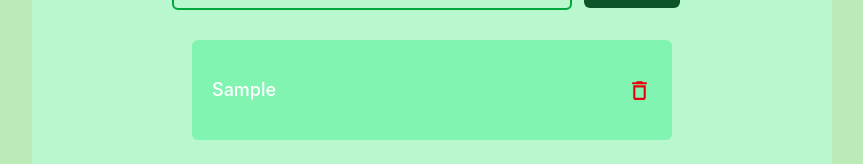
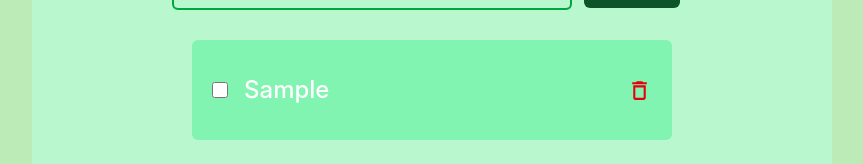
Before and after one commit to asalshojaeee/ToDoList, a React (Vite) app: page / in a window 1280 px wide. Both pictures are taken after typing "Sample" into the empty fields and a click on the button "Add". Shown: the part 248-412 px from the top of the page, without its empty margins (208-1071 px from the left). Built offline with nearby package versions, Linux system fonts and the light colour scheme.

Commit message:
feat(Main):add check feature for inpt check tasks

```diff
--- a/src/pages/Main.jsx
+++ b/src/pages/Main.jsx
@@ -7,6 +7,7 @@ import '../assets/styles/Main.css'
 const Main = () => {
 
     const [inptValue, setInptValue] = useState("");
+    const [check, setCheck] = useState(false);
     const [task, setTask] = useState(() => {
         return JSON.parse(localStorage.getItem("tasks")) || [];
     });
@@ -30,6 +31,11 @@ const Main = () => {
     const handleDelete = (indexToDelete) => {
         setTask(task.filter((_, index) => index !== indexToDelete));
     };
+
+
+    const handleCkeck = () => {
+
+    }
     useEffect(() => {
         localStorage.setItem("tasks", JSON.stringify(task))
 
@@ -41,7 +47,7 @@ const Main = () => {
         <>
 
             <div className="flex justify-center m-5 gap-5 items-center mt-24">
-                <img src={img} alt="" className="w-15 h-15"/>
+                <img src={img} alt="" className="w-15 h-15" />
                 <p className="text-orange-400 font-bold text-xl">ToDoList</p>
 
             </div>
@@ -64,7 +70,24 @@ const Main = () => {
                     {task.map((el, index) => {
                         return (
                             <div key={index} className="flex m-5 h-25  rounded-md justify-between p-5 items-center style text-white">
-                                <p className="font-medium text-lg">{el}</p>
+
+                                <div className="flex justify-center items-center gap-4">
+
+                                    <input
+                                        checked={check}
+                                        onChange={(e) => setCheck(e.target.checked)}
+                                        id="react-checkbox-list" type="checkbox" value="" class="w-4 h-4  outline-0" />
+
+
+
+                                    <p
+                                        className={`font-medium text-2xl ${check ? "line-through text-gray-400" : ""
+                                            }`}
+                                    >
+                                        {el}
+                                    </p>
+                                </div>
+
                                 <MdDeleteOutline
                                     onClick={() => handleDelete(index)}
                                     size={25} className="text-red-600 cursor-pointer hover:text-red-500 transition-all hover:-translate-y-1" />
```
Also changed, not shown: src/assets/styles/Main.css (+7 -0 lines).
